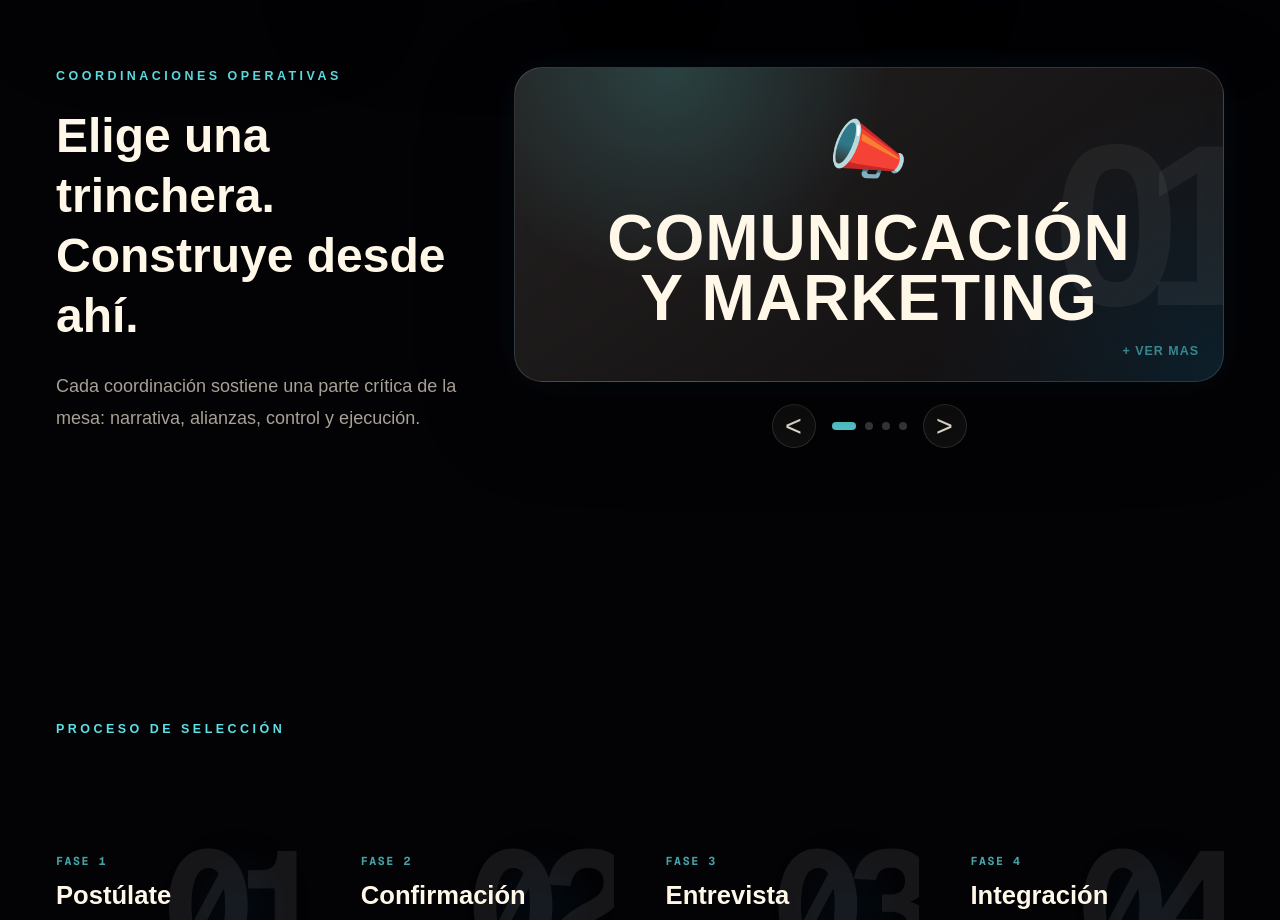
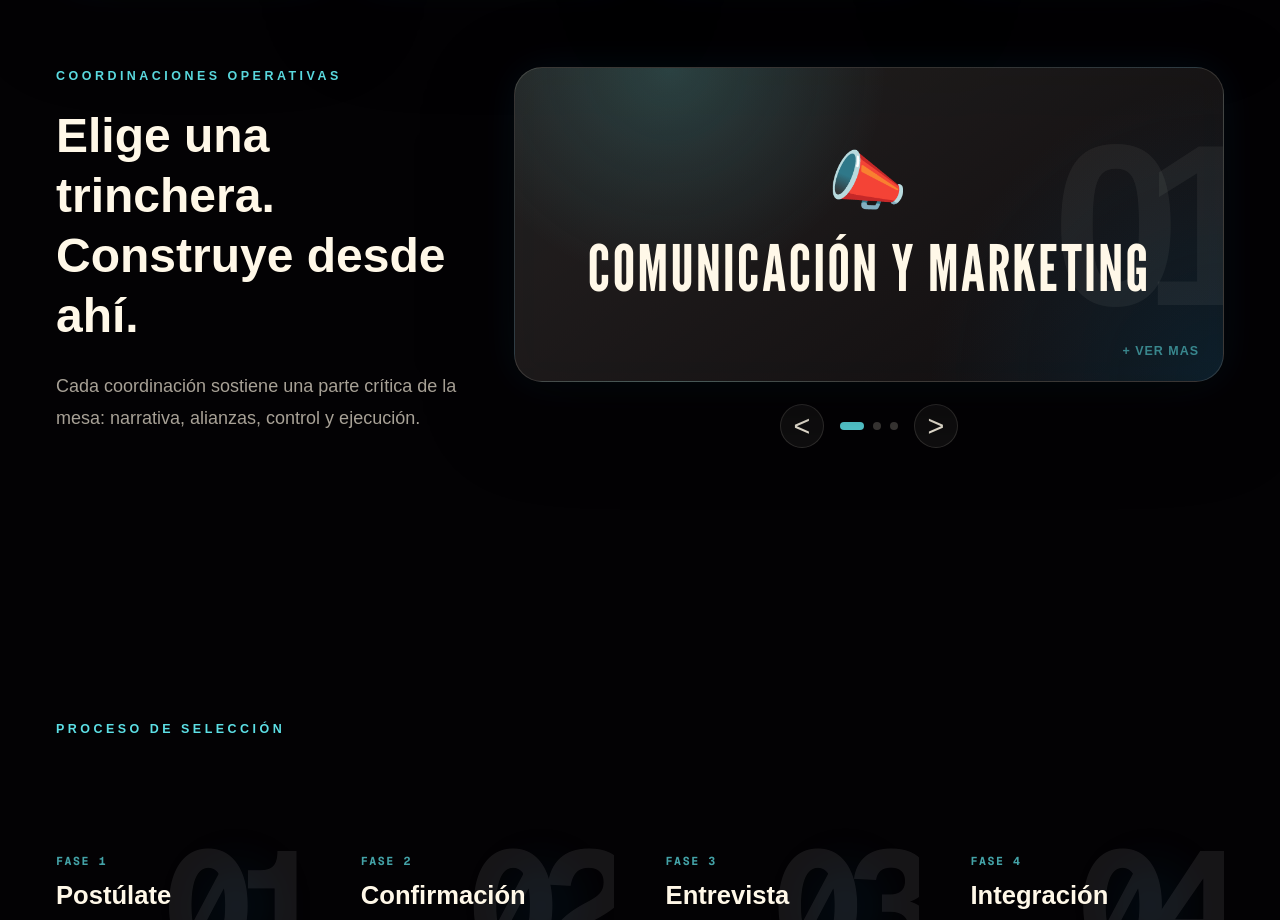
Before and after one commit to nathaliealvarez340-lgtm/lideres-coparmex, a Next.js app: page / in a window 1280 px wide. Shown: the part 1760-2680 px from the top of the page. Built offline with nearby package versions, Linux system fonts and the light colour scheme.

Commit message:
Update: coordinations and apply League Gothic to carousel

```diff
--- a/app/api/applications/route.ts
+++ b/app/api/applications/route.ts
@@ -12,8 +12,7 @@ const requiredFields = [
 
 const allowedCoordinations = [
   "Comunicación y Marketing",
-  "Patrocinios",
-  "Administrativa",
+  "Vinculación",
   "Logística",
 ];
 
--- a/app/globals.css
+++ b/app/globals.css
@@ -696,9 +696,10 @@ body {
   gap: 0.42em;
   margin: 0;
   color: #fff8e8;
+  font-family: var(--font-league-gothic), "Arial Narrow", Impact, sans-serif;
   font-size: clamp(2.65rem, 5vw, 4.55rem);
-  font-weight: 900;
-  letter-spacing: 0.015em;
+  font-weight: 400;
+  letter-spacing: 0.03em;
   line-height: 0.95;
   text-align: center;
   text-wrap: balance;
--- a/app/layout.tsx
+++ b/app/layout.tsx
@@ -1,5 +1,5 @@
 import type { Metadata } from "next";
-import { Geist, Geist_Mono } from "next/font/google";
+import { Geist, Geist_Mono, League_Gothic } from "next/font/google";
 import "./globals.css";
 
 const geistSans = Geist({
@@ -10,6 +10,12 @@ const geistSans = Geist({
 const geistMono = Geist_Mono({
   variable: "--font-geist-mono",
   subsets: ["latin"],
+});
+
+const leagueGothic = League_Gothic({
+  variable: "--font-league-gothic",
+  subsets: ["latin"],
+  weight: "400",
 });
 
 export const metadata: Metadata = {
@@ -28,7 +34,7 @@ export default function RootLayout({
   return (
     <html
       lang="es"
-      className={`${geistSans.variable} ${geistMono.variable} h-full antialiased`}
+      className={`${geistSans.variable} ${geistMono.variable} ${leagueGothic.variable} h-full antialiased`}
     >
       <body className="min-h-full flex flex-col">{children}</body>
     </html>
--- a/app/page.tsx
+++ b/app/page.tsx
@@ -43,16 +43,10 @@ const coordinations = [
       "Diseña la narrativa del capítulo, comunica iniciativas, fortalece la presencia digital y convierte cada actividad en una experiencia visible y memorable.",
   },
   {
-    emoji: "🪙",
-    name: "Patrocinios",
+    emoji: "🤝",
+    name: "Vinculación",
     description:
-      "Construye relaciones con aliados, desarrolla propuestas de valor, da seguimiento comercial y ayuda a convertir conexiones en oportunidades reales.",
-  },
-  {
-    emoji: "🗂️",
-    name: "Administrativa",
-    description:
-      "Organiza documentación, acuerdos, presupuestos, registros y procesos internos para que la mesa opere con claridad, orden y continuidad.",
+      "Conecta perfiles, alianzas y oportunidades para fortalecer la relación entre estudiantes, comunidad y ecosistema empresarial.",
   },
   {
     emoji: "🛠️",
```
